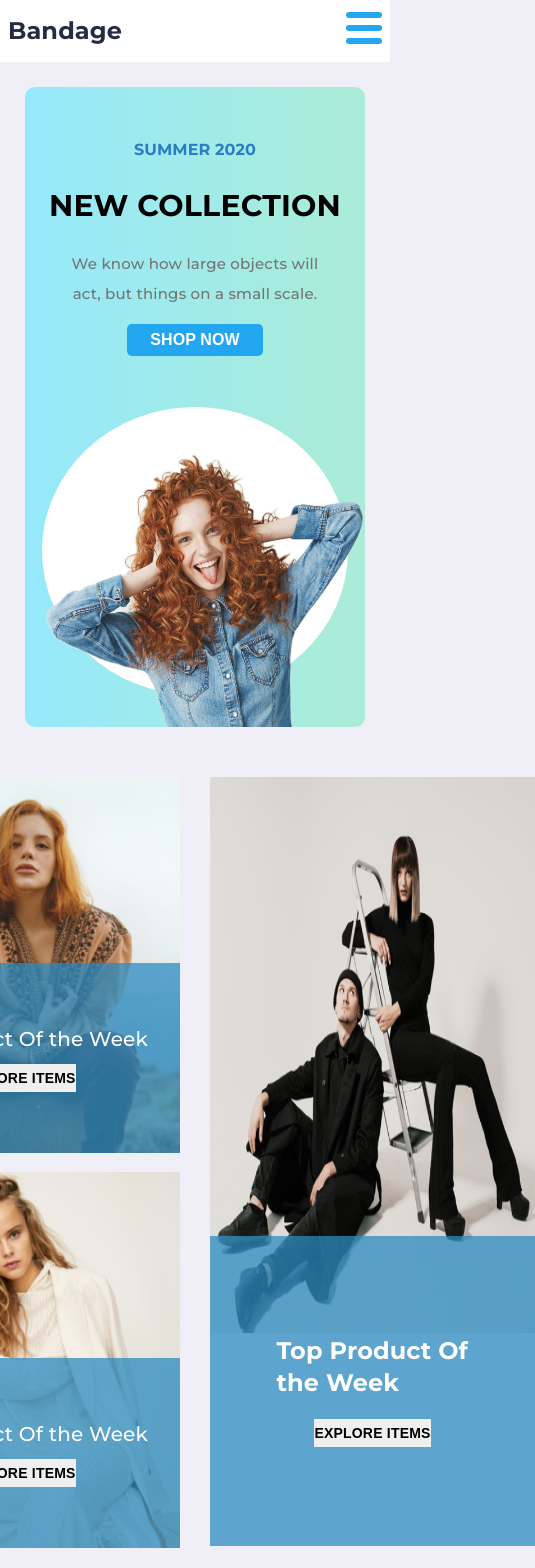
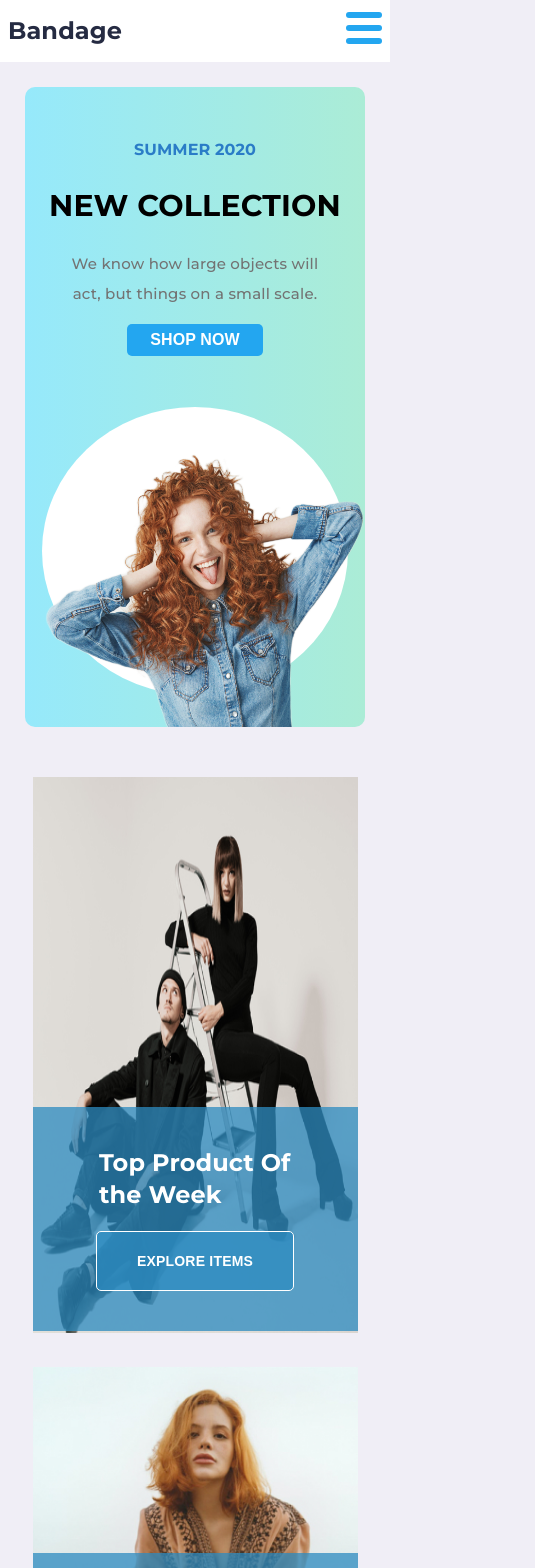
Before and after one commit to SAchu47/clothing-website, a React (Vite) app: page / in a window 390 px wide. Shown: the top 1568 px of the page, 535 px wide, since content can reach past the window. Built offline with nearby package versions, Linux system fonts and the light colour scheme.

Commit message:
categories css fix

```diff
--- a/src/components/Categories/Categories.css
+++ b/src/components/Categories/Categories.css
@@ -40,7 +40,8 @@
   align-items: center;
 }
 
-.categories_main div button {
+.categories_main div button,
+.categories_right__main div button {
   padding: 15px 40px;
   background: rgba(45, 139, 192, 0.75);
   border: 1px solid white;
@@ -49,7 +50,8 @@
   cursor: pointer;
 }
 
-.categories_main div button:hover {
+.categories_main div button:hover,
+.categories_right__main div button:hover {
   background: rgba(99, 180, 228, 0.75);
 }
 
@@ -84,7 +86,8 @@
 }
 
 @media screen and (max-width: 768px) {
-  .categories_main {
+  .categories_main,
+  .categories_right__main {
     flex-direction: column;
     align-items: center;
   }
```
